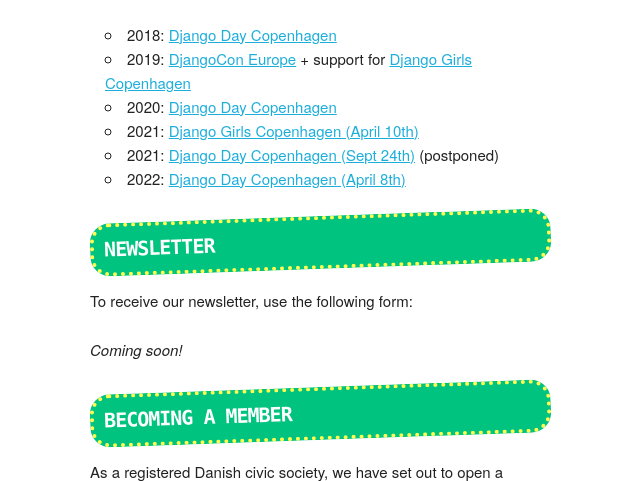
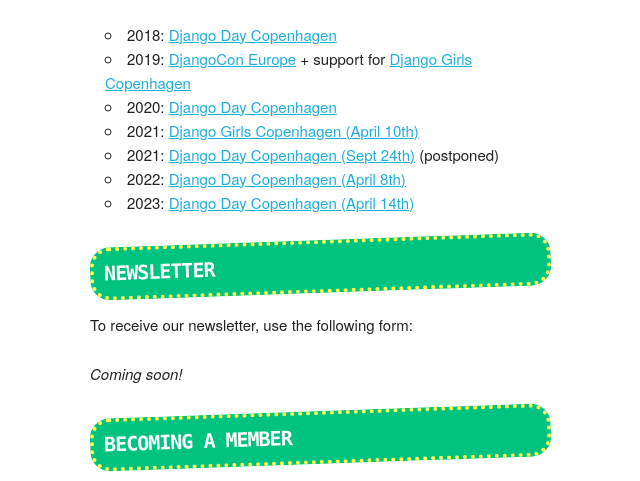
Before and after one commit to django-denmark/django-denmark.org, a Django app: page / in a window 1280 px wide. Shown: the part 519-1000 px from the top of the page, without its empty margins (70-710 px from the left). Run offline with Django 3.2, Linux system fonts and the light colour scheme.

Commit message:
Update start.html

```diff
--- a/membership/templates/membership/start.html
+++ b/membership/templates/membership/start.html
@@ -21,6 +21,7 @@
     <li>2021: <a href="https://djangogirls.org/copenhagen/">Django Girls Copenhagen (April 10th)</a></li>
     <li>2021: <a href="https://2021.djangoday.dk/">Django Day Copenhagen (Sept 24th)</a> (postponed)</li>
     <li>2022: <a href="https://2022.djangoday.dk/">Django Day Copenhagen (April 8th)</a></li>
+    <li>2023: <a href="https://2023.djangoday.dk/">Django Day Copenhagen (April 14th)</a></li>
 </ul>
 
 <h2>Newsletter</h2>
```
